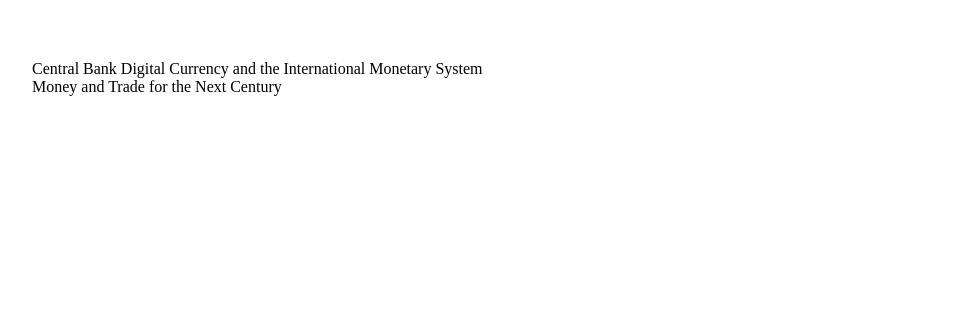
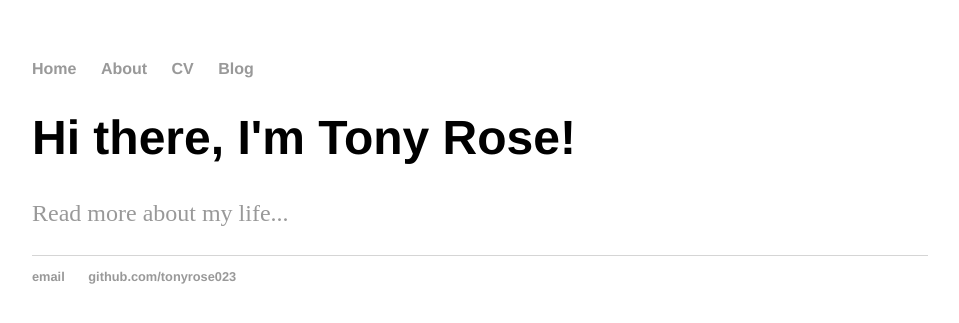
Before and after one commit to tonyrose023/tonyrose023.github.io, a Jekyll site: the page built from index.html, in a window 1280 px wide. Shown: the top 323 px of the page, without its empty margins (160-1119 px from the left). Built offline with Jekyll 4.4.1, drawn with Linux system fonts in a browser that asks for light colours.

Commit message:
Update index.html

```diff
--- a/index.html
+++ b/index.html
@@ -1,12 +1,8 @@
-<html>
-  <head>
-  <title>CBDC and the Digitization of the IMS: Money and Trade for the next Century</title>
-    <!-- link to main stylesheet -->
-		<link rel="stylesheet" type="text/css" href="/css/main.css">
-  </head>
-<body>
-  Central Bank Digital Currency and the International Monetary System
-  <br>
-  Money and Trade for the Next Century
-</body>
-</html>
+---
+layout: default
+title: CBDC and the Digitalization of Money
+---
+<div class="blurb">
+	<h1>Hi there, I'm Tony Rose!</h1>
+	<p><a href="/about">Read more about my life...</a></p>
+</div><!-- /.blurb -->
```
